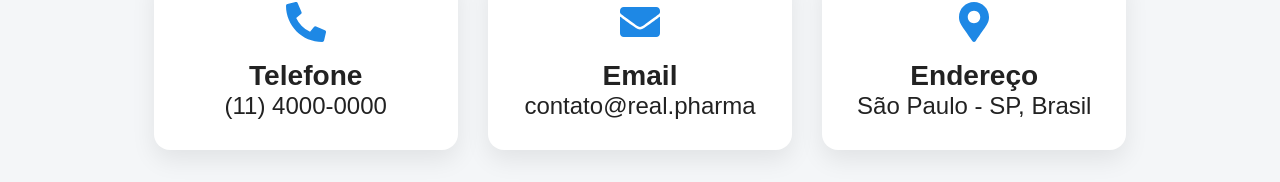
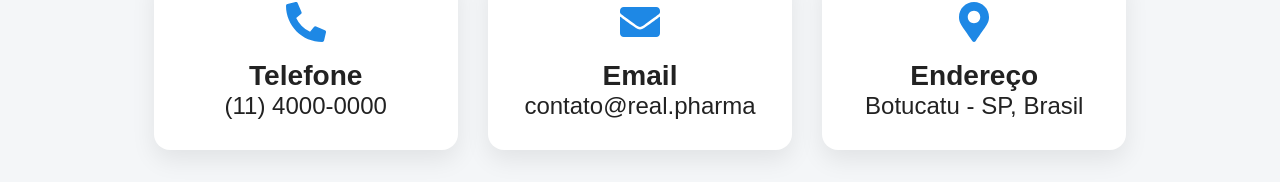
Before and after one commit to vitorsac13/landingpage, a React app in the folder frontend/: page /contact in a window 1280 px wide. Shown: the part 445-627 px from the top of the page. Built offline with nearby package versions, Linux system fonts and the light colour scheme; the HTML template or start-up script is replaced by a standard one.

Commit message:
Update page Contact

```diff
--- a/frontend/src/pages/contact/page.jsx
+++ b/frontend/src/pages/contact/page.jsx
@@ -31,7 +31,7 @@ export default function Contact(){
         <div className={styles.infoCard}>
           <FaMapMarkerAlt className={styles.icon} />
           <h3>Endereço</h3>
-          <p>São Paulo - SP, Brasil</p>
+          <p>Botucatu - SP, Brasil</p>
         </div>
       </section>
 
```
